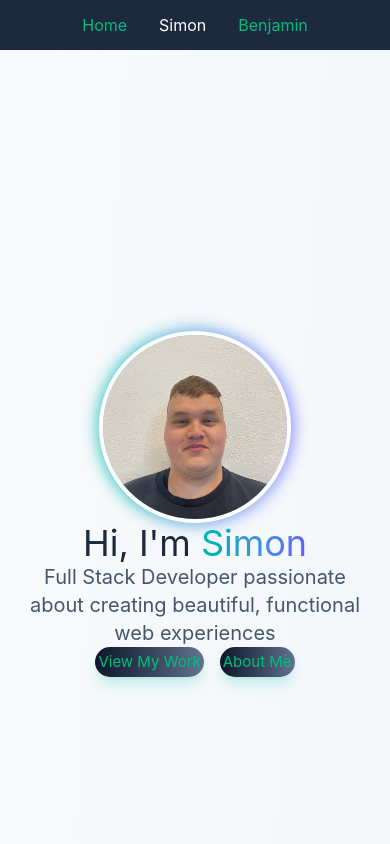
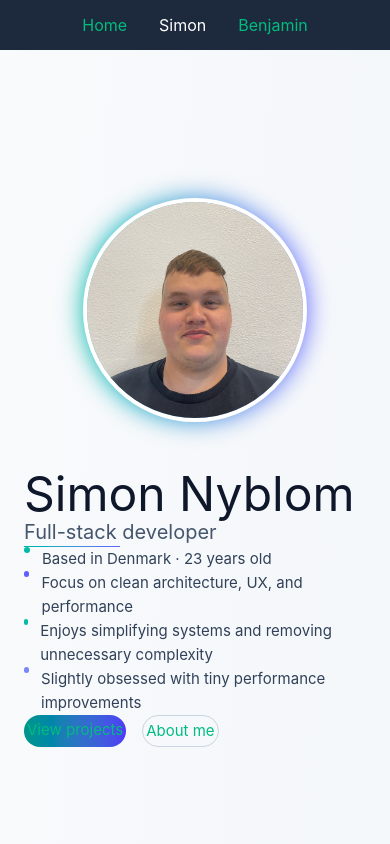
Before and after one commit to Sinyedu/portfolio-week, a Vue app: page /simon in a window 390 px wide. Shown: the top 844 px of the page. Built offline with nearby package versions, Linux system fonts and the light colour scheme.

Commit message:
update: Updated my portfolio somewhat still issues to fix

```diff
--- a/src/components/simon/AboutMeSectionView.vue
+++ b/src/components/simon/AboutMeSectionView.vue
@@ -151,8 +151,6 @@ onMounted(() => {
       entries.forEach((entry) => {
         if (entry.isIntersecting) {
           entry.target.classList.add("show");
-        } else {
-          entry.target.classList.remove("show");
         }
       });
     },
--- a/src/components/simon/HeroSectionView.vue
+++ b/src/components/simon/HeroSectionView.vue
@@ -1,135 +1,91 @@
 <template>
-  <section id="hero" class="relative min-h-screen flex items-center justify-center pt-16 overflow-hidden">
-    <div class="absolute inset-0 -z-10 overflow-hidden">
-      <div class="absolute top-1/4 left-1/4 w-64 h-64 bg-teal-300/20 dark:bg-teal-500/10 rounded-full blur-3xl"></div>
-      <div class="absolute bottom-1/3 right-1/4 w-96 h-96 bg-indigo-300/20 dark:bg-indigo-500/10 rounded-full blur-3xl">
+  <section id="hero" class="relative min-h-screen flex items-center overflow-hidden">
+    <div class="container mx-auto px-6">
+      <div class="grid grid-cols-1 lg:grid-cols-2 items-center gap-12">
+        <div class="flex justify-center lg:justify-end">
+          <div class="relative w-56 h-56 md:w-64 md:h-64">
+            <div
+              class="absolute inset-0 rounded-full bg-gradient-to-r from-teal-500 to-indigo-500 blur-md"
+            ></div>
+            <img
+              src="@/assets/simonimg.jpg"
+              alt="Simon Nyblom"
+              class="relative w-full h-full rounded-full object-cover border-4 border-white dark:border-slate-800"
+            />
           </div>
         </div>
 
-    <div class="container mx-auto px-6 py-12 flex flex-col items-center justify-center text-center">
-      <div class="relative mb-8 group">
         <div
-          class="absolute -inset-0.5 bg-gradient-to-r from-teal-500 to-indigo-500 rounded-full opacity-75 blur-sm group-hover:opacity-100 transition duration-500">
-        </div>
-        <img src="@/assets/simonimg.jpg" alt="Profile Image"
-          class="relative w-48 h-48 md:w-64 md:h-64 object-cover rounded-full border-4 border-white dark:border-slate-800" />
-      </div>
-
-      <h1 class="text-4xl md:text-6xl font-bold mb-4 text-slate-800 dark:text-white">
-        <span class="inline-block animate-slideFromBottom pr-[10px]">Hi, I'm </span>
-        <span
-          class="text-transparent bg-clip-text bg-gradient-to-r from-teal-500 to-indigo-500 inline-block animate-slideFromBottom animation-delay-200">Simon</span>
+          ref="hero"
+          class="max-w-3xl opacity-0 translate-y-6 transition-all duration-700 ease-out"
+        >
+          <h1 class="text-5xl md:text-6xl font-bold text-slate-900 dark:text-white">
+            Simon Nyblom
           </h1>
 
-      <p
-        class="text-xl md:text-2xl text-slate-600 dark:text-slate-300 mb-8 max-w-2xl animate-slideFromBottom animation-delay-400">
-        Full Stack Developer passionate about creating beautiful, functional web experiences
-      </p>
+          <p class="mt-3 text-xl text-slate-600 dark:text-slate-300">Full-stack developer</p>
 
-      <div class="flex flex-wrap justify-center gap-4 animate-slideFromBottom animation-delay-600">
-        <a href="#projects"
-          class="px-8 py-3 bg-gradient-to-r from-slate-900 to-slate-500 hover:from-slate-900 hover:to-slate-100 text-white rounded-full font-medium shadow-lg shadow-teal-500/20 hover:shadow-teal-500/40 transition-all duration-300 transform hover:-translate-y-1">
-          View My Work
+          <div class="mt-6 h-px w-24 bg-gradient-to-r from-teal-500 to-indigo-500"></div>
+
+          <ul class="mt-6 space-y-3 text-slate-700 dark:text-slate-300">
+            <li class="flex items-start gap-3">
+              <span class="mt-2 w-1.5 h-1.5 rounded-full bg-teal-500"></span>
+              Based in Denmark · 23 years old
+            </li>
+
+            <li class="flex items-start gap-3">
+              <span class="mt-2 w-1.5 h-1.5 rounded-full bg-indigo-500"></span>
+              Focus on clean architecture, UX, and performance
+            </li>
+
+            <li class="flex items-start gap-3">
+              <span class="w-1.5 h-1.5 rounded-full bg-teal-500"></span>
+              Enjoys simplifying systems and removing unnecessary complexity
+            </li>
+
+            <li class="flex items-start gap-3">
+              <span class="w-1.5 h-1.5 rounded-full bg-indigo-400"></span>
+              Slightly obsessed with tiny performance improvements
+            </li>
+          </ul>
+
+          <div class="mt-10 flex flex-wrap gap-4">
+            <a
+              href="#projects"
+              class="px-6 py-3 rounded-full font-medium text-white bg-gradient-to-r from-teal-600 to-indigo-600 hover:opacity-90 transition"
+            >
+              View projects
             </a>
-        <a href="#about"
-          class="px-8 py-3 bg-gradient-to-r from-slate-900 to-slate-500 hover:from-slate-900 hover:to-slate-100 text-white rounded-full font-medium shadow-lg shadow-teal-500/20 hover:shadow-teal-500/40 transition-all duration-300 transform hover:-translate-y-1">
-          About Me
+
+            <a
+              href="#about"
+              class="px-6 py-3 rounded-full font-medium text-slate-700 dark:text-slate-200 border border-slate-300 dark:border-slate-700 hover:bg-slate-100 dark:hover:bg-slate-800 transition"
+            >
+              About me
             </a>
+          </div>
+        </div>
       </div>
     </div>
   </section>
 </template>
 
 <script setup>
-import { onMounted } from "vue";
+import { ref, onMounted } from "vue";
+
+const hero = ref(null);
 
 onMounted(() => {
   const observer = new IntersectionObserver(
-    (entries) => {
-      entries.forEach((entry) => {
-        const el = entry.target;
+    ([entry]) => {
       if (entry.isIntersecting) {
-          el.classList.add("animate-slideFromBottom");
-        } else {
-          el.classList.remove("animate-slideFromBottom");
+        entry.target.classList.remove("opacity-0", "translate-y-6");
+        observer.disconnect();
       }
-      });
     },
-    { threshold: 0.1 }
+    { threshold: 0.3 }
   );
 
-  document.querySelectorAll(".animate-slideFromBottom").forEach((el) => {
-    observer.observe(el);
-  });
+  observer.observe(hero.value);
 });
 </script>
-
-<style scoped>
-@keyframes slideFromBottom {
-  from {
-    opacity: 0;
-    transform: translateY(30px);
-  }
-
-  to {
-    opacity: 1;
-    transform: translateY(0);
-  }
-}
-
-.hero-section {
-  display: flex;
-  justify-content: center;
-  align-items: center;
-  height: 100vh;
-  overflow: hidden;
-
-  .content {
-    text-align: center;
-    opacity: 0;
-    animation: fadeIn 2s ease-in forwards;
-  }
-
-  .profile-image {
-    width: 450px;
-    height: 450px;
-    border-radius: 100%;
-    margin-bottom: 20px;
-    box-shadow: 0 4px 6px rgba(0, 0, 0, 0.1);
-  }
-
-  .message {
-    font-size: 2rem;
-    color: #333;
-    font-weight: bold;
-  }
-}
-
-@keyframes fadeIn {
-  from {
-    opacity: 0;
-    transform: translateY(20px);
-  }
-
-  to {
-    opacity: 1;
-    transform: translateY(0);
-  }
-}
-
-.animate-slideFromBottom {
-  animation: slideFromBottom 0.8s ease forwards;
-}
-
-.animation-delay-200 {
-  animation-delay: 0.2s;
-}
-
-.animation-delay-400 {
-  animation-delay: 0.4s;
-}
-
-.animation-delay-600 {
-  animation-delay: 0.6s;
-}
-</style>
--- a/src/components/simon/ProjectSectionView.vue
+++ b/src/components/simon/ProjectSectionView.vue
@@ -103,12 +103,13 @@ const projects = ref(getSimonProjects());
 // This function will add the "show" class to the project cards when they come into view
 onMounted(() => {
   const observer = new IntersectionObserver(
-    (entries) => {
+    (entries, observer) => {
       entries.forEach((entry) => {
         if (entry.isIntersecting) {
           entry.target.classList.add("show");
-        } else {
-          entry.target.classList.remove("show");
+
+          // Stop observing so it never re-triggers
+          observer.unobserve(entry.target);
         }
       });
     },
```
Also changed, not shown: src/modules/getSimonProject.js (+28 -21 lines), src/assets/dwpcinema.png (added). Lines whose indentation alone changed are shown as unchanged.
